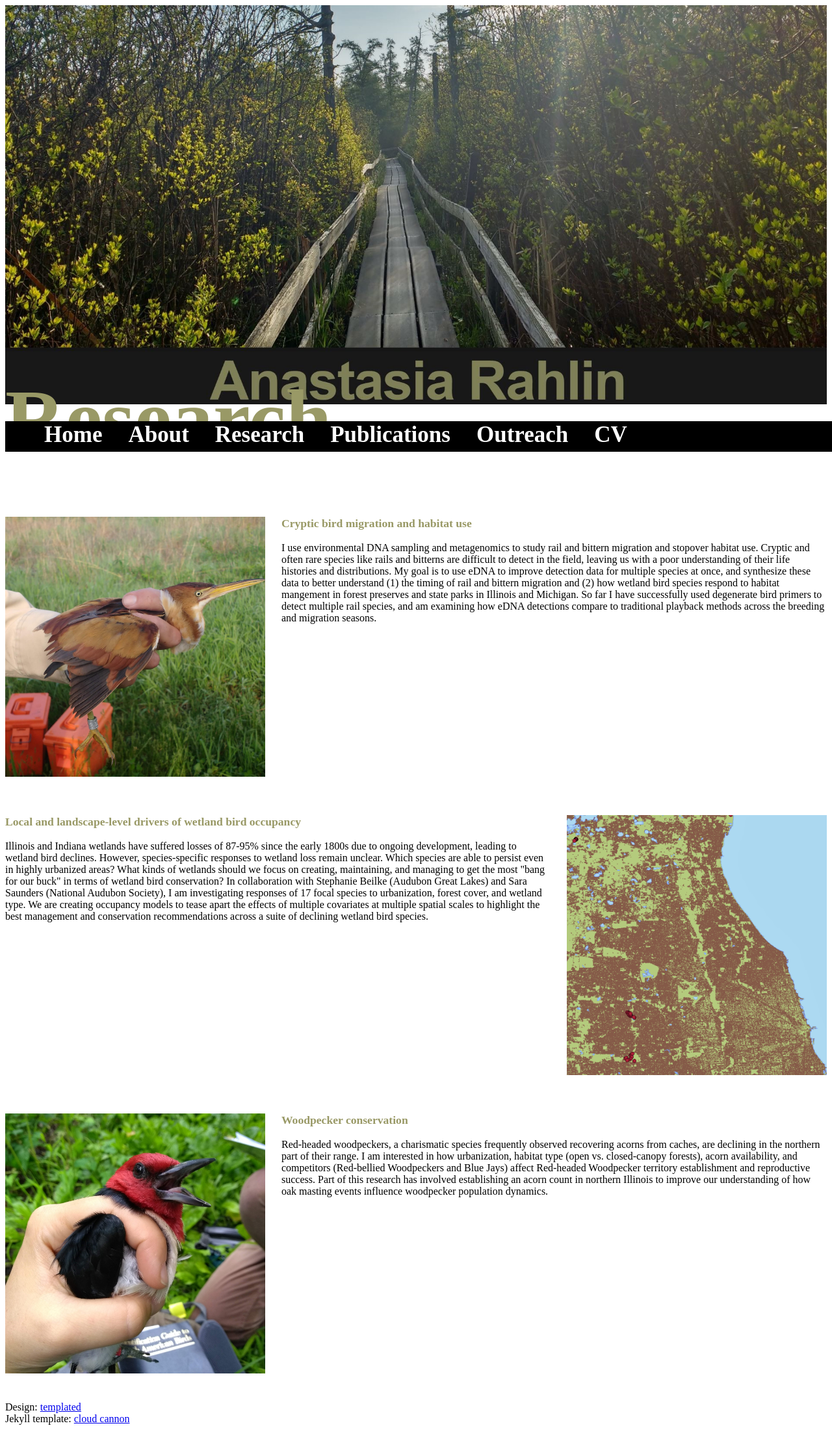
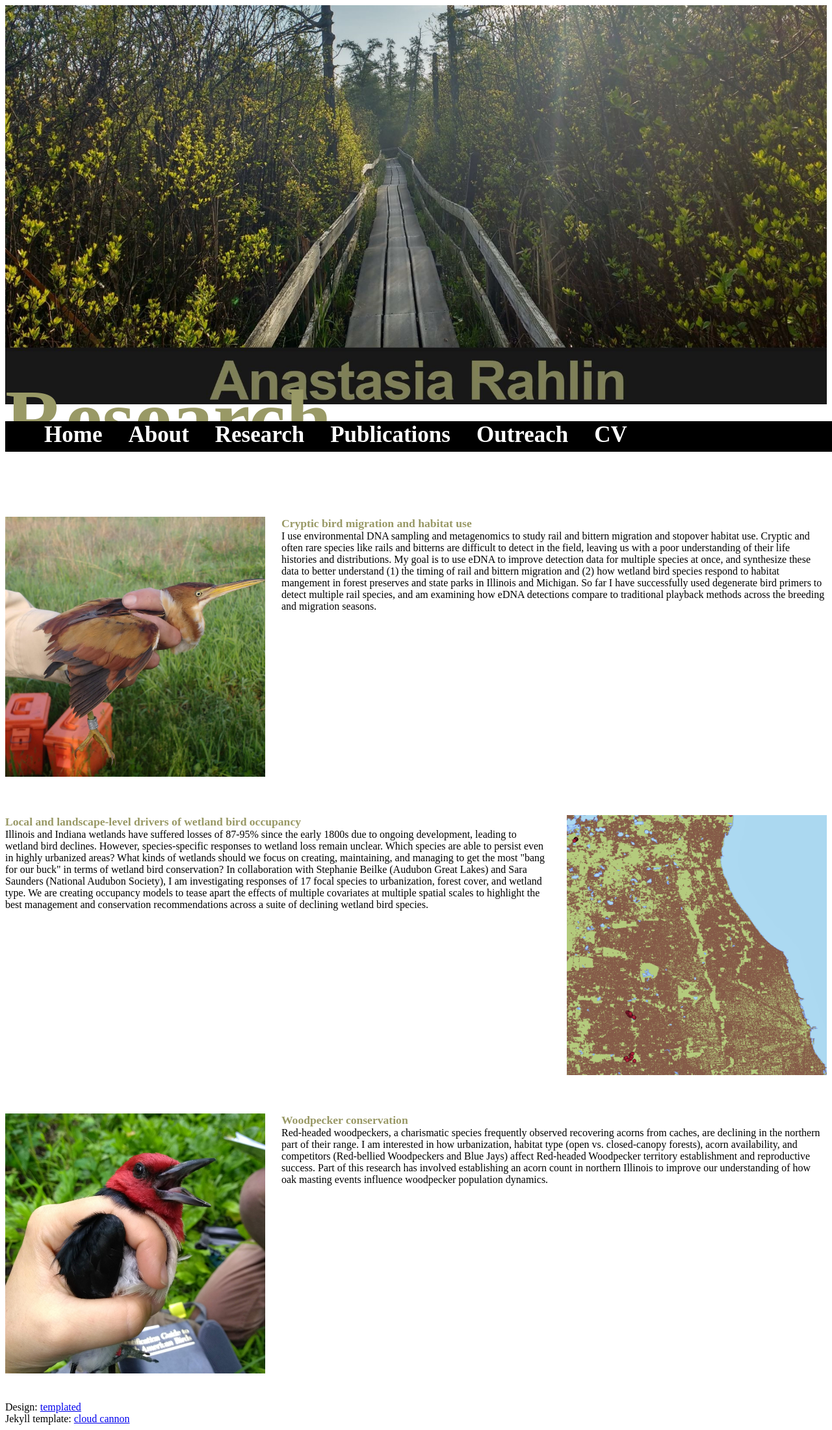
Before and after one commit to anarahlin/anarahlin.github.io, a Jekyll site: the page built from research.html, in a window 1280 px wide. Shown: the whole page at 65% size. Built offline with Jekyll 4.4.1, drawn with Linux system fonts in a browser that asks for light colours; nearby versions of some CDN libraries; comment, search, counter and statistics services are not loaded.

Commit message:
Update research.html

```diff
--- a/research.html
+++ b/research.html
@@ -41,24 +41,27 @@ float: right;
 
 <div class="clearfix">
 <img class = "img1" src="/assets/images/wetlandbird2.jpg" alt="Least bittern" width = "400" height = "auto">
-<p align="left">
-<h3>Cryptic bird migration and habitat use</h3><br>I use environmental DNA sampling and metagenomics to study rail and bittern migration and stopover habitat use. Cryptic and often rare species like rails and bitterns are difficult to detect in the field, leaving us with a poor understanding of their life histories and distributions. My goal is to use eDNA to improve detection data for multiple species at once, and synthesize these data to better understand (1) the timing of rail and bittern migration and (2) how wetland bird species respond to habitat mangement in forest preserves and state parks in Illinois and Michigan. So far I have successfully used degenerate bird primers to detect multiple rail species, and am examining how eDNA detections compare to traditional playback methods across the breeding and migration seasons.
+<p align="justify">
+<h3>Cryptic bird migration and habitat use</h3>
+I use environmental DNA sampling and metagenomics to study rail and bittern migration and stopover habitat use. Cryptic and often rare species like rails and bitterns are difficult to detect in the field, leaving us with a poor understanding of their life histories and distributions. My goal is to use eDNA to improve detection data for multiple species at once, and synthesize these data to better understand (1) the timing of rail and bittern migration and (2) how wetland bird species respond to habitat mangement in forest preserves and state parks in Illinois and Michigan. So far I have successfully used degenerate bird primers to detect multiple rail species, and am examining how eDNA detections compare to traditional playback methods across the breeding and migration seasons.
 </p>
 </div>
 
 <br>
 <div class="clearfix">
 <img class = "img2" src="/assets/images/map_snp.PNG" alt="Urbanization map" width = "400" height = "auto">
-<p align="left">
-<h3>Local and landscape-level drivers of wetland bird occupancy</h3><br>Illinois and Indiana wetlands have suffered losses of 87-95% since the early 1800s due to ongoing development, leading to wetland bird declines. However, species-specific responses to wetland loss remain unclear. Which species are able to persist even in highly urbanized areas? What kinds of wetlands should we focus on creating, maintaining, and managing to get the most "bang for our buck" in terms of wetland bird conservation? In collaboration with Stephanie Beilke (Audubon Great Lakes) and Sara Saunders (National Audubon Society), I am investigating responses of 17 focal species to urbanization, forest cover, and wetland type. We are creating occupancy models to tease apart the effects of multiple covariates at multiple spatial scales to highlight the best management and conservation recommendations across a suite of declining wetland bird species.
+<p align="justify">
+<h3>Local and landscape-level drivers of wetland bird occupancy</h3>
+Illinois and Indiana wetlands have suffered losses of 87-95% since the early 1800s due to ongoing development, leading to wetland bird declines. However, species-specific responses to wetland loss remain unclear. Which species are able to persist even in highly urbanized areas? What kinds of wetlands should we focus on creating, maintaining, and managing to get the most "bang for our buck" in terms of wetland bird conservation? In collaboration with Stephanie Beilke (Audubon Great Lakes) and Sara Saunders (National Audubon Society), I am investigating responses of 17 focal species to urbanization, forest cover, and wetland type. We are creating occupancy models to tease apart the effects of multiple covariates at multiple spatial scales to highlight the best management and conservation recommendations across a suite of declining wetland bird species.
 </p>
 </div>
 
 <br>
 <div class="clearfix">
 <img class = "img1" src="/assets/images/woodpecker_square.jpg" alt="Red-headed Woodpecker" width = "400" height = "auto">
-<p align="left">
-<h3>Woodpecker conservation</h3><br>Red-headed woodpeckers, a charismatic species frequently observed recovering acorns from caches, are declining in the northern part of their range. I am interested in how urbanization, habitat type (open vs. closed-canopy forests), acorn availability, and competitors (Red-bellied Woodpeckers and Blue Jays) affect Red-headed Woodpecker territory establishment and reproductive success. Part of this research has involved establishing an acorn count in northern Illinois to improve our understanding of how oak masting events influence woodpecker population dynamics.
+<p align="justify">
+<h3>Woodpecker conservation</h3>
+Red-headed woodpeckers, a charismatic species frequently observed recovering acorns from caches, are declining in the northern part of their range. I am interested in how urbanization, habitat type (open vs. closed-canopy forests), acorn availability, and competitors (Red-bellied Woodpeckers and Blue Jays) affect Red-headed Woodpecker territory establishment and reproductive success. Part of this research has involved establishing an acorn count in northern Illinois to improve our understanding of how oak masting events influence woodpecker population dynamics.
 </p>
 </div>
 
```
